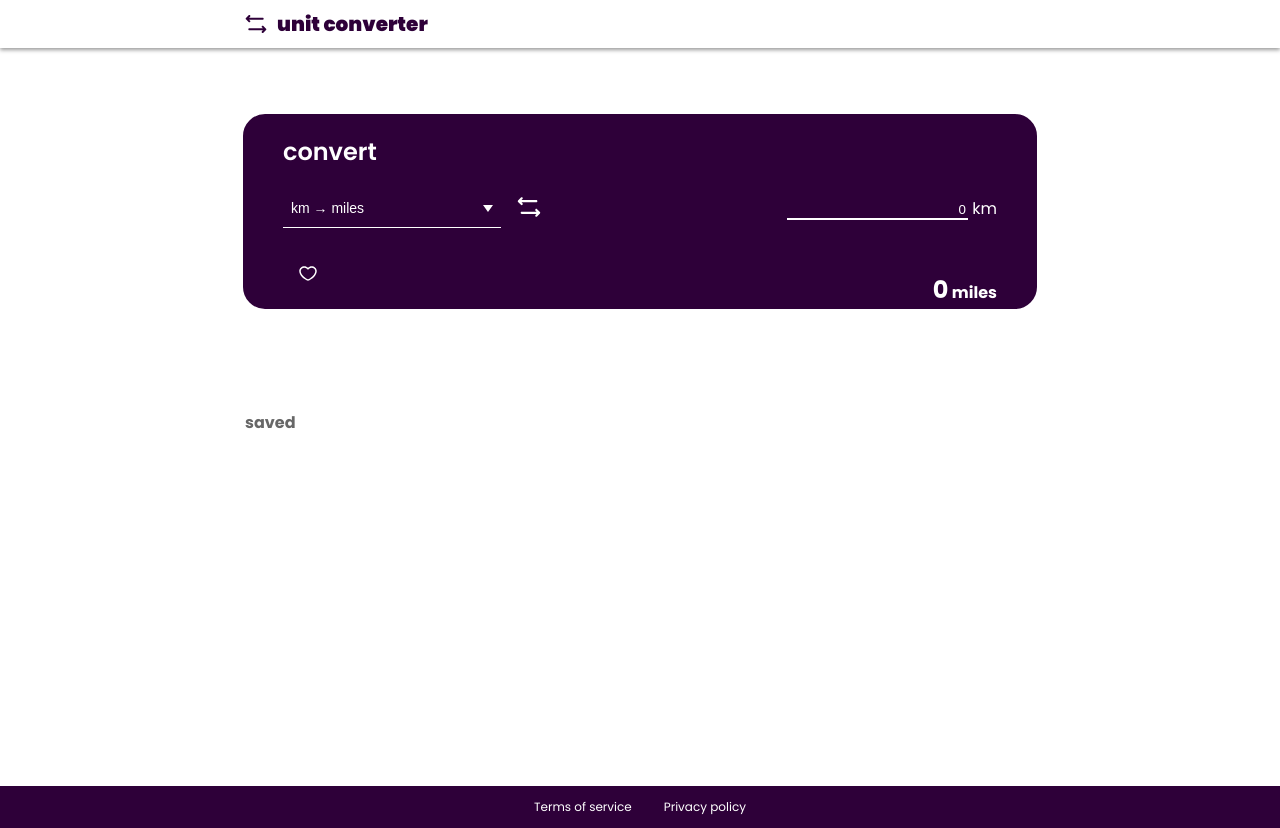
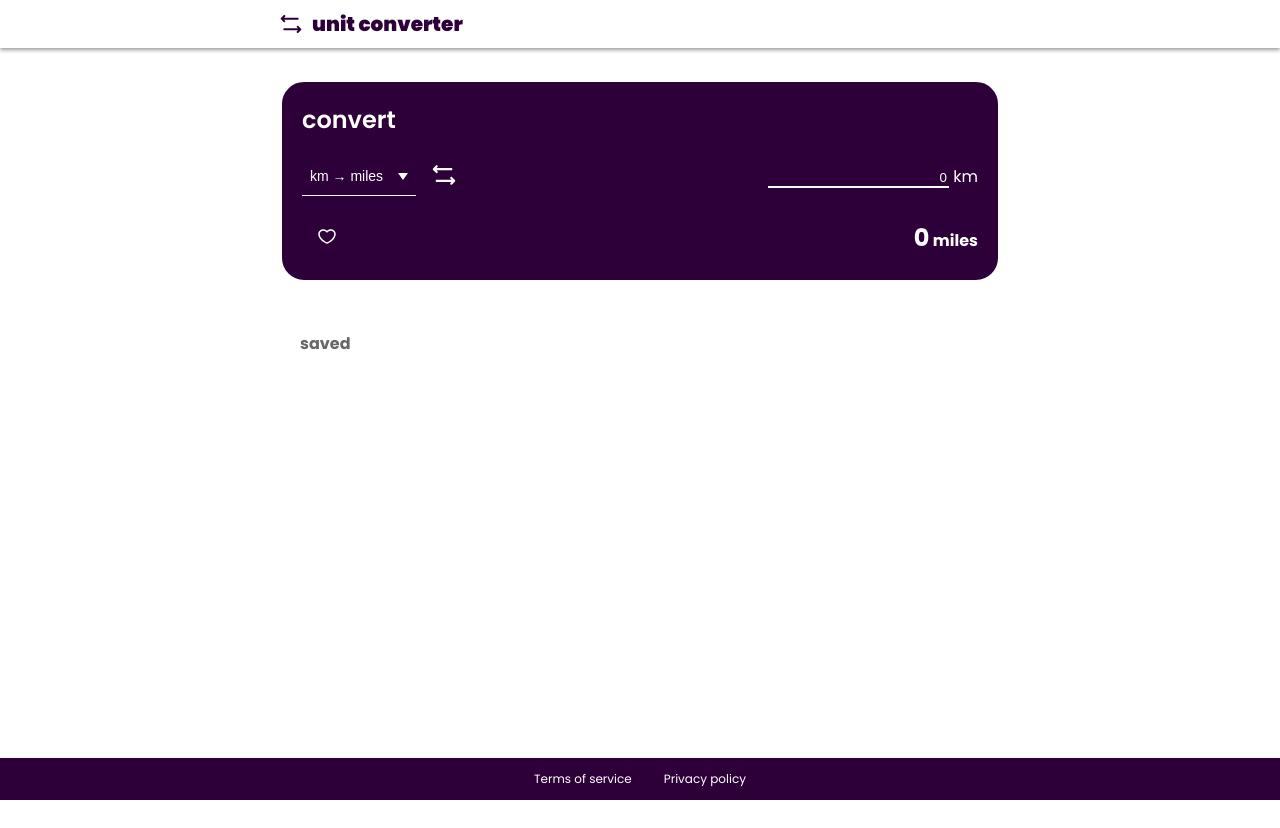
Before and after one commit to raulfabra/prueba-oxygen, a React (Create React App) app in the folder unit-converter/: page / in a window 1280 px wide. After the commit the page ends 800 px from the top, so only its background shows below. Built offline with nearby package versions, Linux system fonts and the light colour scheme.

Commit message:
Style app.css

```diff
--- a/unit-converter/src/App.css
+++ b/unit-converter/src/App.css
@@ -5,8 +5,10 @@
 
 .header>div {
     margin: 0 auto;
-    max-width: 790px;
-    max-height: 48px;
+    padding: 0 20px;
+    max-width: 720px;
+    width: 100%;
+    height: 48px;
 
     display: flex;
     justify-content: left;
@@ -14,29 +16,31 @@
 }
 
 #iconHeader {
+    margin-right: 10px;
     color: #2E0039;
-    margin-right: 10px;
 }
 
 #titleHeader {
     font-size: 20px;
     font-weight: 900;
     line-height: 30px;
-
     color: #2E0039;
 }
 
 /* ********* CUERPO ********* */
 main {
-    padding: 4rem 0;
-    min-height: 76.3vh;
+    margin: 0 auto;
+    padding: 2rem 0;
+    max-width: 720px;
+    min-height: calc(100vh - 45px - 45px);
+
+    box-sizing: border-box;
 }
 
 article.convert {
     margin: 0 auto;
-    padding: 0 2.5rem;
-    max-width: 714px;
-    max-height: 195px;
+    padding: 0 20px;
+    max-width: 100%;
 
     background-color: #2E0039;
     border: 2px solid #FFFFFF;
@@ -53,8 +57,9 @@ article.convert h2 {
 /* ********* CONVERSOR UNIDADES ********* */
 .form {
     display: flex;
+    justify-content: space-between;
     align-items: center;
-    justify-content: space-between;
+    flex-wrap: wrap;
 }
 
 div#unidades {
@@ -74,7 +79,8 @@ select#opciones {
     line-height: 21px;
 
     padding: 8px;
-    width: 218px;
+    width: 100%;
+    /* max-width: 218px; */
 
     color: #FFFFFF;
     background-color: transparent;
@@ -100,7 +106,6 @@ button {
 #conversion input {
     border: none;
     outline: none;
-
     background-color: transparent;
     color: #FFFFFF;
     text-align: right;
@@ -109,21 +114,16 @@ button {
 
 #conversion input::-webkit-inner-spin-button,
 #conversion input::-webkit-outer-spin-button {
+    margin: 0;
     -webkit-appearance: none;
-    margin: 0;
 }
 
 /* ********* RESULTADO DE LA CONVERSION ********* */
 .footerConvert {
-    margin: 20px 0 40px 0;
-
+    margin-top: auto;
     display: flex;
     justify-content: space-between;
     align-items: center;
-}
-
-#iconLike {
-    padding-bottom: 30px;
 }
 
 .resultado {
@@ -147,12 +147,13 @@ button {
 
 /* ********* HISTORIAL CONVERSIONES ********* */
 section {
-    margin: 100px 0;
+    margin: 50px 0;
 }
 
 h4 {
     margin: 0 auto;
-    max-width: 790px;
+    padding: 0 20px;
+    max-width: 100%;
 
     font-weight: 700;
     line-height: 24px;
@@ -163,13 +164,13 @@ h4 {
 
 .conversionHistory {
     margin: 20px auto;
-    max-width: 790px;
+    padding: 0 20px;
+    max-width: 100%;
 
     display: flex;
     flex-wrap: wrap;
     justify-content: space-between;
     gap: 10px;
-
 }
 
 .conversionHistory div.container {
@@ -177,7 +178,6 @@ h4 {
     height: 38px;
     border-radius: 1rem;
     background-color: #c3baba;
-
 }
 
 .container p {
```
